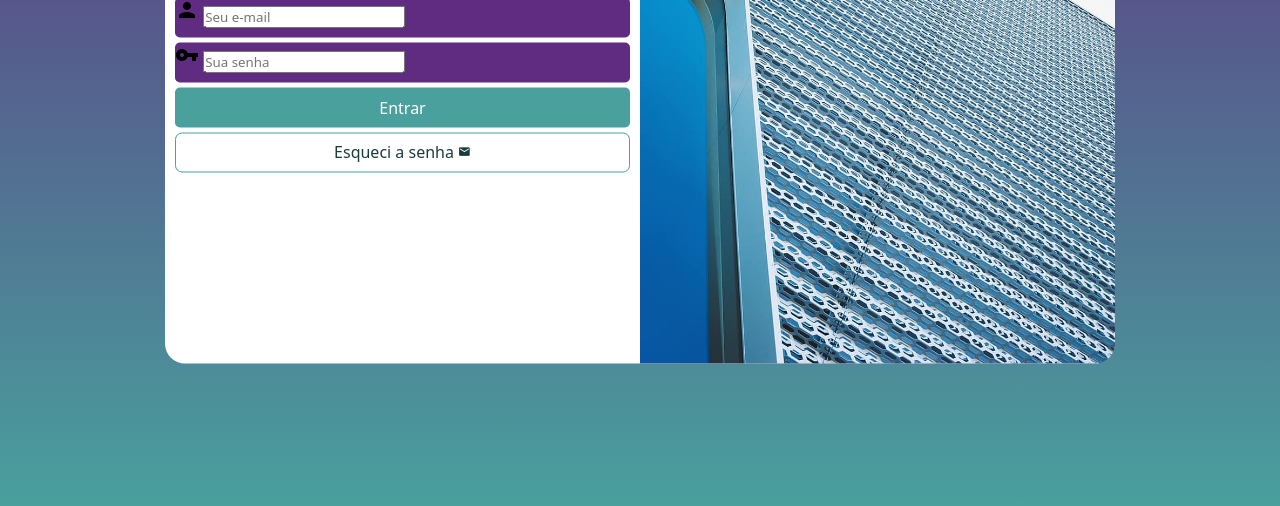
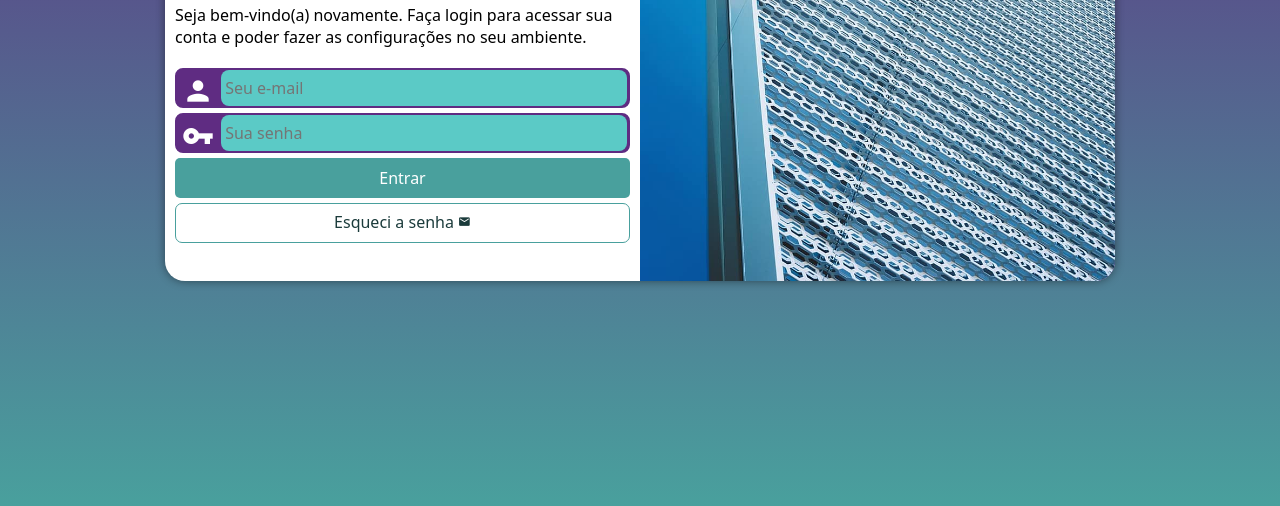
Before and after one commit to lucianarinaldi/projeto-login, a plain HTML site: page index.html in a window 1280 px wide. Shown: the part 294-800 px from the top of the page. Drawn offline with Linux system fonts and the light colour scheme.

Commit message:
finalizei formulario

```diff
--- a/estilos/media-query.css
+++ b/estilos/media-query.css
@@ -18,6 +18,7 @@ Grandes telas: acima de 1200px.
 
     section#login {
         width: 80vw;
+        height: 280px;
     }
 
     section#login > div#imagem {
@@ -40,6 +41,7 @@ Grandes telas: acima de 1200px.
 
     section#login {
         width: 950px;
+        height: 350px;
     }
 
     section#login > div#imagem {
@@ -60,6 +62,7 @@ Grandes telas: acima de 1200px.
     }
 
     div#formulario > p {
-        font-size: 1.2em;
+        font-size: 1em;
+        margin: 20px 0px;
     }
 }
--- a/estilos/style.css
+++ b/estilos/style.css
@@ -29,21 +29,22 @@ section#login{
     position: absolute;
     top: 50%;
     left: 50%;
-    transform: translate(-50%, -50%);
+
     overflow: hidden;
 
     background-color: white;
     width: 250px;
     height: 515px;
     border-radius: 20px;
-    box-shadow: 0px px 10px rgba(0, 0, 0, 0.45);
+    box-shadow: 0px 0px 10px rgba(0, 0, 0, 0.45);
 
+    transform: translate(-50%, -50%);
     transition: width .3s, height .3s;
     transition-timing-function: ease;
 
 }
 
-section#login > div#imagem{
+section#login > div#imagem {
     display: block;
     background: #5f2c82 url(../imagens/metal.jpeg) no-repeat;
     background-size: cover;
@@ -71,16 +72,46 @@ div#formulario > p {
 
 form > div.campo {
     background-color: #5f2c82;
+    border: 2px solid #5f2c82;
     display: block;
     width: 100%;
     height: 40px;
-    border-radius: 5px;
+    border-radius: 8px;
     margin: 5px 0px;
 
 }
 
 div.campo > label{
     display: none;
+
+}
+
+div.campo > i {
+    color: white;
+    /* background-color: black; */
+    font-size: 2em;
+    width: 40px;
+    padding: 5px;
+
+}
+
+div.campo > input {
+    background-color: #5bcac6;
+    font-size: 1em;
+    width: calc(100% - 45px);
+    height: 100%;
+    border: 0px;
+    border-radius: 8px;
+    padding: 4px;
+    transform: translateY(-13px)
+
+}
+
+
+div.campo > input:focus-within {
+    background-color: white;
+    border: none;
+
 
 }
 
```
